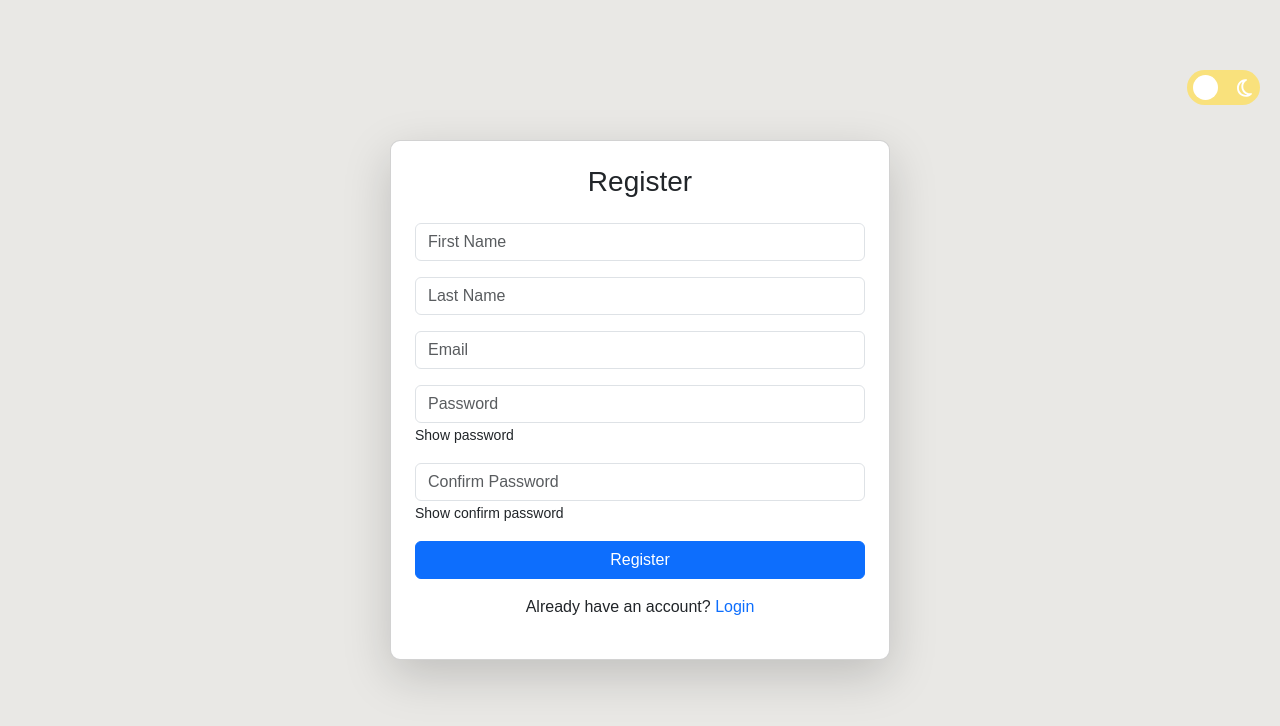
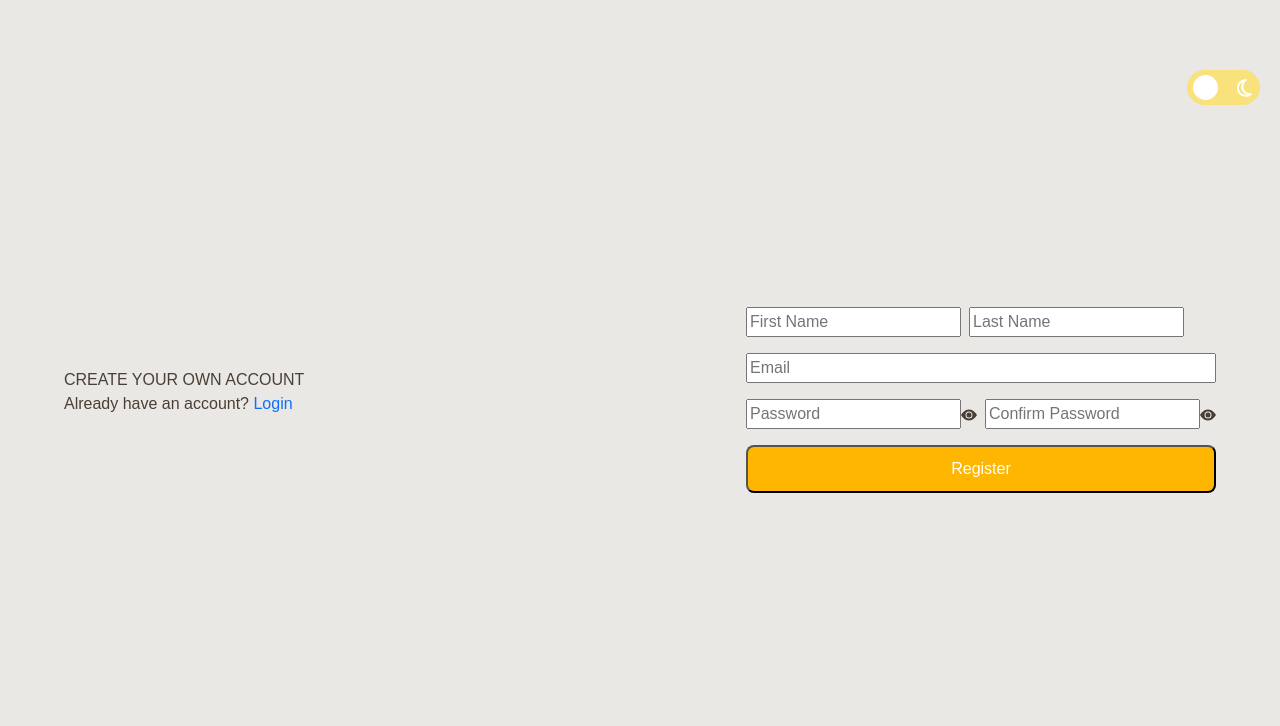
Before and after one commit to AnjumSunkesula/Global-Explorer, a React (Vite) app: page /login in a window 1280 px wide. Shown: the top 726 px of the page. Built offline with nearby package versions, Linux system fonts and the light colour scheme.

Commit message:
imported react-icons in login.jsx for password

```diff
--- a/src/components/login.jsx
+++ b/src/components/login.jsx
@@ -1,7 +1,8 @@
 import React, { useState } from "react";
 import { useNavigate } from "react-router-dom";
-
-function Login({ darkMode }) {
+import { LuEyeClosed } from "react-icons/lu";
+import { BsEyeFill } from "react-icons/bs";
+function Login() {
 
   const navigate = useNavigate();
 
@@ -37,6 +38,14 @@ function Login({ darkMode }) {
     );
   };
 
+  const togglePassword = () => {
+    setVisiblePassword(!visiblePassword);
+  }
+
+  const toggleConfirmPassword = () => {
+    setVisibleConfirmPassword(!confirmPassword);
+  }
+
   const handleRegisterSubmit = (e) => {
     e.preventDefault();
     const errors = {};
@@ -48,14 +57,10 @@ function Login({ darkMode }) {
     } else if (!/\S+@\S+\.\S+/.test(formData.email)) {
       errors.email = "Invalid email";
     }
-    if (!formData.dateOfBirth.trim()) {
-      errors.dateOfBirth = "Date of Birth is required";
-    }
     if (!formData.password) {
       errors.password = "Password is required";
     } else if (!isValidPassword(formData.password)) {
-      errors.password =
-        "Password must be 8+ characters with symbol, number, uppercase and lowercase.";
+      errors.password = "Password must be 8+ characters with symbol, number, uppercase and lowercase.";
     }
     if (formData.confirmPassword !== formData.password) {
       errors.confirmPassword = "Passwords must match";
@@ -79,7 +84,8 @@ function Login({ darkMode }) {
     localStorage.setItem("users", JSON.stringify(updatedUsers));
 
     alert("Registration successful!");
-    setIsRegister(false); // switch to login view after registration
+     localStorage.setItem("isAuthenticated", "true"); // set auth status
+     navigate("/home"); // ✅ redirect to home page
   }
   };
 
@@ -113,7 +119,6 @@ function Login({ darkMode }) {
       return;
     }
 
-    alert("Login successful!");
     localStorage.setItem("isAuthenticated", "true");
     navigate("/home");
   }
@@ -122,101 +127,112 @@ function Login({ darkMode }) {
 
 
   return (
-    <div className="min-vh-100 d-flex align-items-center justify-content-center login-wrapper">
+    <div className="vh-100 d-flex flex-column p-3 flex-md-row align-items-md-center justify-content-start  justify-content-md-between gap-md-5">
+      <div className="d-flex flex-column mb-3 ps-md-5">
+        <div className="title text-uppercase">{isRegister ? "Create your own account" : "Welcome back! Log in to continue."}</div>
+        <div className="title-caption">
+          {isRegister ? (
+            <>
+              Already have an account?{" "} {/* to add space between span and heading */}
+              <span onClick={() => setIsRegister(false)} className="text-capitalize text-primary">login</span>
+            </>
+          ) : (
+            <>
+              Don't have an account?{" "}
+              <span onClick={() => setIsRegister(true)} className="text-capitalize text-primary">register</span>
+            </>
 
-      <div className="card p-4 shadow-lg login-card" style={{ maxWidth: "500px", width: "100%" }}>
-        <h3 className="text-center mb-4">{isRegister ? "Register" : "Login"}</h3>
-
+          )}
+        </div>
+      </div>
+      <div className="d-flex pe-md-5">
         <form onSubmit={isRegister ? handleRegisterSubmit : handleLoginSubmit}>
           {isRegister && (
-            <>
-              <div className="mb-3">
+            <div className="d-md-flex gap-2">
+                <div className="mb-3 d-flex flex-column">
                   <input
                     type="text"
                     name="firstName"
-                  className="form-control"
+                    className="form-inputs"
                     placeholder="First Name"
                     value={formData.firstName}
                     onChange={handleChange}
                   />
-                {formErrors.firstName && <small className="text-danger">{formErrors.firstName}</small>}
+                  {formErrors.firstName && <small className="text-danger mt-1">{formErrors.firstName}</small>}
                 </div>
-              <div className="mb-3">
+                <div className="mb-3 d-flex flex-column">
                   <input
                     type="text"
                     name="lastName"
-                  className="form-control"
+                    className="form-inputs"
                     placeholder="Last Name"
                     value={formData.lastName}
                     onChange={handleChange}
                   />
-                {formErrors.lastName && <small className="text-danger">{formErrors.lastName}</small>}
+                  {formErrors.lastName && <small className="text-danger mt-1">{formErrors.lastName}</small>}
                 </div>
-
-            </>
+            </div>
           )}
 
-          <div className="mb-3">
+          <div className="mb-3 d-flex flex-column">
             <input
               type="email"
               name="email"
-              className="form-control"
+              className="form-inputs email-input"
               placeholder="Email"
               value={formData.email}
               onChange={handleChange}
             />
-            {formErrors.email && <small className="text-danger">{formErrors.email}</small>}
+            {formErrors.email && <small className="text-danger mt-1">{formErrors.email}</small>}
           </div>
 
-          <div className="mb-3">
+          <div className="d-md-flex gap-2">
+            <div className="mb-3 d-flex flex-column">
+              <div className="input-container">
                 <input
                 type={visiblePassword ? "text" : "password"}
                 name="password"
-              className="form-control"
+                className="form-inputs"
                 placeholder="Password"
                 value={formData.password}
                 onChange={handleChange}
               />
-            <small onClick={() => setVisiblePassword((v) => !v)} style={{ cursor: "pointer" }}>
-              {visiblePassword ? "Hide" : "Show"} password
-            </small>
-            {formErrors.password && <div className="text-danger">{formErrors.password}</div>}
+                <span onClick={togglePassword} className="password-toggle-icon">
+                  {visiblePassword ? <LuEyeClosed /> : <BsEyeFill />}
+                </span>
+              </div>
+              {formErrors.password && <div className="text-danger mt-1  d-block">{formErrors.password}</div>}
             </div>
 
             {isRegister && (
-            <div className="mb-3">
+              <div className="mb-3 d-flex flex-column">
+                <div className="input-container">
                   <input
                     type={visibleConfirmPassword ? "text" : "password"}
                     name="confirmPassword"
-                className="form-control"
+                    className="form-inputs"
                     placeholder="Confirm Password"
                     value={formData.confirmPassword}
                     onChange={handleChange}
                   />
-              <small onClick={() => setVisibleConfirmPassword((v) => !v)} style={{ cursor: "pointer" }}>
-                {visibleConfirmPassword ? "Hide" : "Show"} confirm password
-              </small>
-              {formErrors.confirmPassword && <div className="text-danger">{formErrors.confirmPassword}</div>}
+                  <span
+                    className="password-toggle-icon"
+                    onClick={toggleConfirmPassword}
+                    style={{ cursor: "pointer" }}
+                  >
+                    {visibleConfirmPassword ? <LuEyeClosed /> : <BsEyeFill />}
+                  </span>
+                </div>
+                {formErrors.confirmPassword && <div className="text-danger mt-1">{formErrors.confirmPassword}</div>}
               </div>
             )}
+          </div>
 
-          <button type="submit" className="btn btn-primary w-100">
+
+          <button type="submit" className="btn-custom text-center w-100">
             {isRegister ? "Register" : "Login"}
           </button>
         </form>
-
-        <div className="text-center mt-3">
-          <p>
-            {isRegister ? "Already have an account?" : "Don't have an account?"}{" "}
-            <span
-              className="text-primary"
-              role="button"
-              onClick={() => setIsRegister(!isRegister)}
-            >
-              {isRegister ? "Login" : "Register"}
-            </span>
-          </p>
-        </div>
         </div>
     </div>
   );
```
Lines whose indentation alone changed are shown as unchanged.
